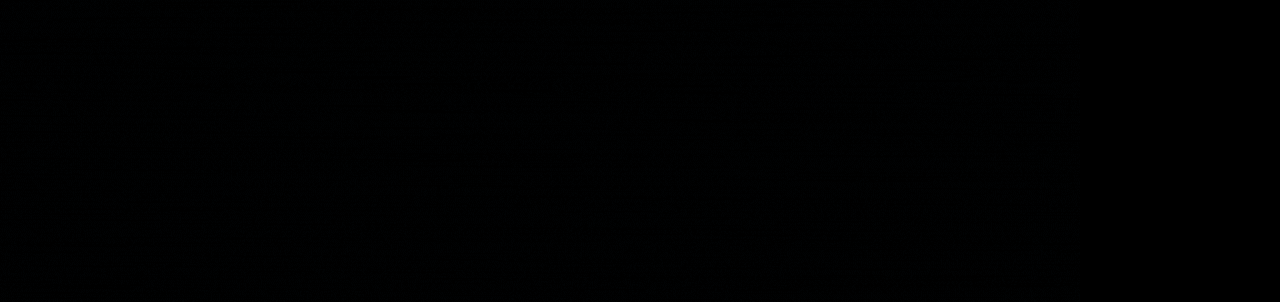
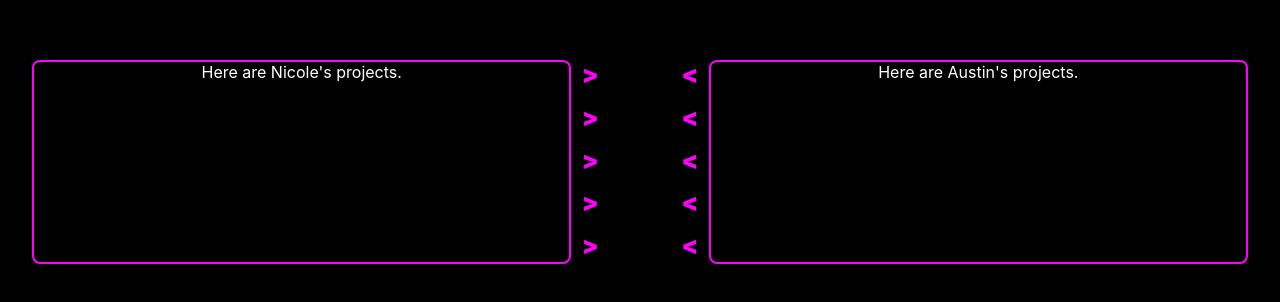
Before and after one commit to WalkerFamilySolutions/WalkerFamilySolutions.github.io, a React (Create React App) app: page / in a window 1280 px wide. Shown: the part 540-842 px from the top of the page. Built offline with nearby package versions, Linux system fonts and the light colour scheme.

Commit message:
project cards

```diff
--- a/src/App.css
+++ b/src/App.css
@@ -1,9 +1,168 @@
 body {
   background-color: black;
 }
+
+.alignCenter {
+  display: flex;
+  justify-content: center;
+}
+
+.arrows {
+  display: flex;
+  padding: 0 10px;
+  flex-direction: column;
+  justify-content: space-between;
+  color: #ff00ff;
+  font-weight: 900;
+  font-size: 24px;
+}
+
+.arrows:hover {
+  animation: none;
+  cursor: pointer;
+}
+
+.left {
+  -webkit-animation: bounceLeft 2s infinite;
+  animation: bounceLeft 2s infinite;
+  float: left;
+}
+
+.right {
+  -webkit-animation: bounceRight 2s infinite;
+  animation: bounceRight 2s infinite;
+  float: right;
+}
+
+.flexWrapper {
+  display: flex;
+  justify-content: space-evenly;
+  width: 45%;
+  margin: auto;
+  height: 200px;
+}
+
+.projectCard {
+  width: 100%;
+  height: 100%;
+  color: white;
+  text-align: center;
+  border: 2px solid #ff00ff;
+  border-radius: 8px;
+}
+
+#projects {
+  display: flex;
+}
+
 #titleCard {
   background-color: black;
   display: flex;
   justify-content: center;
-  size: 5cm;
+  height: 500px;
+  margin-bottom: 100px;
 }
+
+@-webkit-keyframes bounceRight {
+  0%,
+  20%,
+  50%,
+  80%,
+  100% {
+    -webkit-transform: translateX(0);
+    transform: translateX(0);
+  }
+  40% {
+    -webkit-transform: translateX(20px);
+    transform: translateX(20px);
+  }
+  60% {
+    -webkit-transform: translateX(10px);
+    transform: translateX(10px);
+  }
+}
+@-moz-keyframes bounceRight {
+  0%,
+  20%,
+  50%,
+  80%,
+  100% {
+    transform: translateX(0);
+  }
+  40% {
+    transform: translateX(20px);
+  }
+  60% {
+    transform: translateX(10px);
+  }
+}
+@keyframes bounceRight {
+  0%,
+  20%,
+  50%,
+  80%,
+  100% {
+    -ms-transform: translateX(0);
+    transform: translateX(0);
+  }
+  40% {
+    -ms-transform: translateX(20px);
+    transform: translateX(20px);
+  }
+  60% {
+    -ms-transform: translateX(10px);
+    transform: translateX(10px);
+  }
+}
+
+@-webkit-keyframes bounceLeft {
+  0%,
+  20%,
+  50%,
+  80%,
+  100% {
+    -webkit-transform: translateX(0);
+    transform: translateX(0);
+  }
+  40% {
+    -webkit-transform: translateX(-20px);
+    transform: translateX(-20px);
+  }
+  60% {
+    -webkit-transform: translateX(-10px);
+    transform: translateX(-10px);
+  }
+}
+@-moz-keyframes bounceLeft {
+  0%,
+  20%,
+  50%,
+  80%,
+  100% {
+    transform: translateX(0);
+  }
+  40% {
+    transform: translateX(-20px);
+  }
+  60% {
+    transform: translateX(-10px);
+  }
+}
+@keyframes bounceLeft {
+  0%,
+  20%,
+  50%,
+  80%,
+  100% {
+    -ms-transform: translateX(0);
+    transform: translateX(0);
+  }
+  40% {
+    -ms-transform: translateX(-20px);
+    transform: translateX(-20px);
+  }
+  60% {
+    -ms-transform: translateX(-10px);
+    transform: translateX(-10px);
+  }
+}
--- a/src/App.js
+++ b/src/App.js
@@ -6,9 +6,35 @@ import TitleCard from './components/TitleCard'
 
 function App() {
   return (
-    < >
+    <>
       <TitleCard/>
-    <h6>Built by Austin and Nicole</h6>
+      <div id="projects">
+        <div className="flexWrapper">
+          <div className="projectCard">
+            Here are Nicole's projects.
+          </div>
+          <div className="right arrows">
+              <span>{`>`}</span>
+              <span>{`>`}</span>
+              <span>{`>`}</span>
+              <span>{`>`}</span>
+              <span>{`>`}</span>
+          </div>
+        </div>
+        <div className="flexWrapper">
+          <div className="left arrows">
+              <span>{`<`}</span>
+              <span>{`<`}</span>
+              <span>{`<`}</span>
+              <span>{`<`}</span>
+              <span>{`<`}</span>
+          </div>
+          <div className="projectCard">
+            Here are Austin's projects.
+          </div>
+        </div>
+      </div>
+      <h6>Built by Austin and Nicole</h6>
     </>
   );
 }
--- a/src/components/TitleCard.js
+++ b/src/components/TitleCard.js
@@ -3,9 +3,9 @@ import walkerGif from '../images/TheWalkers.gif'
 
 const TitleCard = () => {
     return (
-      <>
+      <div className="alignCenter">
         <img id='titleCard' src={walkerGif} alt="Neon Flashing Logo of The Walkers" />
-      </>
+      </div>
     );
 }
 
```
Also changed, not shown: src/components/ProjectsCard.js (added, +11 -0 lines), src/images/TheWalkers.gif.
